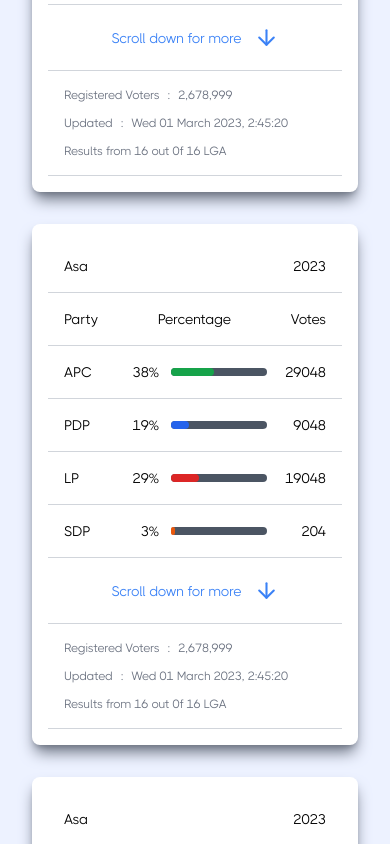
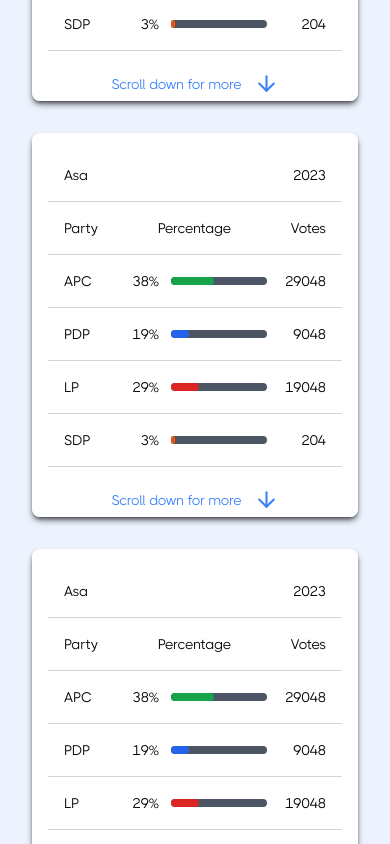
Before and after one commit to thereal-osas/KW-eMS, a React (Create React App) app: page /results in a window 390 px wide. Shown: the part 2621-3465 px from the top of the page. Built offline with nearby package versions, Linux system fonts and the light colour scheme.

Commit message:
election result component update

```diff
--- a/src/Data/Gubernatorial.js
+++ b/src/Data/Gubernatorial.js
@@ -65,7 +65,7 @@
 		category: "gubernatorial",
 		id: "5",
 		name: "Alhaji Yakubu Gobir",
-		party: "",
+		party: "YPP",
 		age: "58",
 		about: `Alhaji Yakubu Gobir, a Wazirin Kasar Hausa, was born in London on October 19, 1965. His father, the
         late Ambassador Abubakar Garba Gobir, began his career in the Northern Nigerian government as a
@@ -83,7 +83,7 @@
 		category: "gubernatorial",
 		id: "6",
 		name: "Mustapha Abdulkareem Abiodun",
-		party: "",
+		party: "PRP",
 		age: "51",
 		about: `Mustapha Abdulkareem Abiodun is currently running for governor in Kwara State. He is 51 years
         old and has the following qualifications: First School Leaving Certificate (F.S.L.C. ), WASSCE, and B.E. in
@@ -106,7 +106,7 @@
 		category: "gubernatorial",
 		id: "8",
 		name: "Aliyu Ahmed",
-		party: "",
+		party: "AAC",
 		age: "42",
 		about: `Aliyu Ahmed is currently running for governor in Kwara State. He is 42 years old and has the following
         qualifications: FSLC (first school leaving certificate) and WAEC.
@@ -117,7 +117,7 @@
 		category: "gubernatorial",
 		id: "9",
 		name: "Mogaji Dauda Salimon",
-		party: "AA1",
+		party: "AA",
 		age: "56",
 		about: `Mogaji Dauda Salimon is a male and the AA party candidate for the 2023 Kwara state gubernatorial
         election. He is 56 years old and has the following qualifications: FSLC (first school leaving certificate) and
@@ -129,7 +129,7 @@
 		category: "gubernatorial",
 		id: "10",
 		name: "Ayo Joel",
-		party: "AA2",
+		party: "ADC",
 		age: "57",
 		about: `Ayo Joel is a male and the governorship candidate of the AA party for the 2023 Kwara state
         gubernatorial election. He is 57 years old
@@ -173,7 +173,7 @@
 		category: "gubernatorial",
 		id: "13",
 		name: "Abubakar Basambo Kabir",
-		party: "APM2",
+		party: "LP",
 		age: "35",
 		about: `Abubakar Basambo Kabir is 35 years old and the APM party candidate for the 2023 Kwara state
         gubernatorial election.
--- a/src/components/ResultComponent.jsx
+++ b/src/components/ResultComponent.jsx
@@ -8,7 +8,7 @@
 	const SDPwidth = "4%";
 
 	return (
-		<section className=" bg-white shadow-gray-500 shadow-lg hover:scale-105 duration-500  text-sm p-4 rounded-lg ">
+		<section className=" bg-white shadow-black/60 shadow-md overflow-y-scroll customscroll h-96 hover:scale-[1.02] duration-200  text-sm p-4 rounded-lg ">
 			<div className="flex justify-between font-medium p-4 border-b-[0.1px] border-gray-300">
 				<span>Asa</span>
 				<span>2023</span>
@@ -71,6 +71,140 @@
 				<span>Scroll down for more</span>
 				<FiArrowDown size={25} />
 			</button>
+			{/* Scroll */}
+			<div className="flex  justify-between p-4 border-b-[0.1px] border-gray-300">
+				<span className="w-[15%]">NNPP</span>
+				<div className="w-3/5 flex items-center justify-end gap-3">
+					<span>1%</span>
+					<div className="w-24  rounded-full h-2 bg-gray-600">
+						<div
+							className="bg-red-900 h-2 rounded-full"
+							style={{ width: SDPwidth }}></div>
+					</div>
+				</div>
+				<span className="w-1/5 text-end">204</span>
+			</div>
+			<div className="flex  justify-between p-4 border-b-[0.1px] border-gray-300">
+				<span className="w-[15%]">NRM</span>
+				<div className="w-3/5 flex items-center justify-end gap-3">
+					<span>1%</span>
+					<div className="w-24  rounded-full h-2 bg-gray-600">
+						<div
+							className="bg-red-900 h-2 rounded-full"
+							style={{ width: SDPwidth }}></div>
+					</div>
+				</div>
+				<span className="w-1/5 text-end">204</span>
+			</div>
+			<div className="flex  justify-between p-4 border-b-[0.1px] border-gray-300">
+				<span className="w-[15%]">ADP</span>
+				<div className="w-3/5 flex items-center justify-end gap-3">
+					<span>1%</span>
+					<div className="w-24  rounded-full h-2 bg-gray-600">
+						<div
+							className="bg-red-900 h-2 rounded-full"
+							style={{ width: SDPwidth }}></div>
+					</div>
+				</div>
+				<span className="w-1/5 text-end">204</span>
+			</div>
+			<div className="flex  justify-between p-4 border-b-[0.1px] border-gray-300">
+				<span className="w-[15%]">APP</span>
+				<div className="w-3/5 flex items-center justify-end gap-3">
+					<span>1%</span>
+					<div className="w-24  rounded-full h-2 bg-gray-600">
+						<div
+							className="bg-red-900 h-2 rounded-full"
+							style={{ width: SDPwidth }}></div>
+					</div>
+				</div>
+				<span className="w-1/5 text-end">204</span>
+			</div>
+			<div className="flex  justify-between p-4 border-b-[0.1px] border-gray-300">
+				<span className="w-[15%]">APM</span>
+				<div className="w-3/5 flex items-center justify-end gap-3">
+					<span>1%</span>
+					<div className="w-24  rounded-full h-2 bg-gray-600">
+						<div
+							className="bg-red-900 h-2 rounded-full"
+							style={{ width: SDPwidth }}></div>
+					</div>
+				</div>
+				<span className="w-1/5 text-end">204</span>
+			</div>
+			<div className="flex  justify-between p-4 border-b-[0.1px] border-gray-300">
+				<span className="w-[15%]">A</span>
+				<div className="w-3/5 flex items-center justify-end gap-3">
+					<span>1%</span>
+					<div className="w-24  rounded-full h-2 bg-gray-600">
+						<div
+							className="bg-red-900 h-2 rounded-full"
+							style={{ width: SDPwidth }}></div>
+					</div>
+				</div>
+				<span className="w-1/5 text-end">204</span>
+			</div>
+			<div className="flex  justify-between p-4 border-b-[0.1px] border-gray-300">
+				<span className="w-[15%]">BP</span>
+				<div className="w-3/5 flex items-center justify-end gap-3">
+					<span>1%</span>
+					<div className="w-24  rounded-full h-2 bg-gray-600">
+						<div
+							className="bg-red-900 h-2 rounded-full"
+							style={{ width: SDPwidth }}></div>
+					</div>
+				</div>
+				<span className="w-1/5 text-end">204</span>
+			</div>
+			<div className="flex  justify-between p-4 border-b-[0.1px] border-gray-300">
+				<span className="w-[15%]">PRP</span>
+				<div className="w-3/5 flex items-center justify-end gap-3">
+					<span>1%</span>
+					<div className="w-24  rounded-full h-2 bg-gray-600">
+						<div
+							className="bg-red-900 h-2 rounded-full"
+							style={{ width: SDPwidth }}></div>
+					</div>
+				</div>
+				<span className="w-1/5 text-end">204</span>
+			</div>
+			<div className="flex  justify-between p-4 border-b-[0.1px] border-gray-300">
+				<span className="w-[15%]">AAC</span>
+				<div className="w-3/5 flex items-center justify-end gap-3">
+					<span>1%</span>
+					<div className="w-24  rounded-full h-2 bg-gray-600">
+						<div
+							className="bg-red-900 h-2 rounded-full"
+							style={{ width: SDPwidth }}></div>
+					</div>
+				</div>
+				<span className="w-1/5 text-end">204</span>
+			</div>
+			<div className="flex  justify-between p-4 border-b-[0.1px] border-gray-300">
+				<span className="w-[15%]">YPP</span>
+				<div className="w-3/5 flex items-center justify-end gap-3">
+					<span>1%</span>
+					<div className="w-24  rounded-full h-2 bg-gray-600">
+						<div
+							className="bg-red-900 h-2 rounded-full"
+							style={{ width: SDPwidth }}></div>
+					</div>
+				</div>
+				<span className="w-1/5 text-end">204</span>
+			</div>
+			<div className="flex  justify-between p-4 border-b-[0.1px] border-gray-300">
+				<span className="w-[15%]">ZLP</span>
+				<div className="w-3/5 flex items-center justify-end gap-3">
+					<span>1%</span>
+					<div className="w-24  rounded-full h-2 bg-gray-600">
+						<div
+							className="bg-red-900 h-2 rounded-full"
+							style={{ width: SDPwidth }}></div>
+					</div>
+				</div>
+				<span className="w-1/5 text-end">204</span>
+			</div>
+
 			<div className="flex flex-col gap-3 justify-center text-xs font-medium text-gray-500 p-4 border-b-[0.1px] border-gray-300">
 				<div className="flex gap-2">
 					<span>Registered Voters</span>
--- a/src/index.css
+++ b/src/index.css
@@ -18,3 +18,16 @@
 	-moz-osx-font-smoothing: grayscale;
 	background-color: #edf2ff;
 }
+.customscroll::-webkit-scrollbar {
+	width: 6px;
+}
+.customscroll ::-webkit-scrollbar-track {
+	background: #f1f1f1;
+}
+.customscroll::-webkit-scrollbar-thumb {
+	background: #888;
+	border-radius: 4px;
+}
+.customscroll::-webkit-scrollbar-thumb:hover {
+	background: #555;
+}
--- a/src/pages/LiveResult.jsx
+++ b/src/pages/LiveResult.jsx
@@ -3,6 +3,103 @@
 
 function LiveResult() {
 	return (
+		<section>
+			<div className="text-xl xs:text-2xl font-semibold text-center p-6">
+				<p>Kwara State Results</p>
+			</div>
+			<div className=" container flex md:flex-row flex-col items-center gap-6 justify-around mx-auto px-6">
+				<div className="flex gap-4 items-center">
+					<label htmlFor="countries">Select State</label>
+					<select
+						id="countries"
+						className="bg-gray-100 border border-gray-300 text-gray-900 text-sm rounded-lg  w-60 px-2.5 py-1  ">
+						<option>ABUJA FCT</option>
+						<option>ABIA</option>
+						<option>ADAMAWA</option>
+						<option>AKWA IBOM</option>
+						<option>ANAMBRA</option>
+						<option>BAUCHI</option>
+						<option>BAYELSA</option>
+						<option>BENUE</option>
+						<option>BORNO</option>
+						<option>CROSS RIVER</option>
+						<option>DELTA</option>
+						<option>EBONYI</option>
+						<option>EDO</option>
+						<option>EKITI</option>
+						<option>ENUGU</option>
+						<option>GOMBE</option>
+						<option>IMO</option>
+						<option>JIGAWA</option>
+						<option>KADUNA</option>
+						<option>KANO</option>
+						<option>KATSINA</option>
+						<option>KEBBI</option>
+						<option>KOGI</option>
+						<option selected>KWARA</option>
+						<option>LAGOS</option>
+						<option>NASSARAWA</option>
+						<option>NIGER</option>
+						<option>OGUN</option>
+						<option>ONDO</option>
+						<option>OSUN</option>
+						<option>OYO</option>
+						<option>PLATEAU</option>
+						<option>RIVERS</option>
+						<option>SOKOTO</option>
+						<option>TARABA</option>
+						<option>YOBE</option>
+						<option>ZAMFARA</option>
+					</select>
+				</div>
+
+				<div className="flex items-center">
+					<label
+						for="simple-search"
+						class="sr-only">
+						Search
+					</label>
+					<div className="relative w-full">
+						<div className="absolute inset-y-0 left-0 flex items-center pl-3 pointer-events-none">
+							<svg
+								aria-hidden="true"
+								className="w-5 h-5 text-gray-500 dark:text-gray-400"
+								fill="currentColor"
+								viewBox="0 0 20 20"
+								xmlns="http://www.w3.org/2000/svg">
+								<path
+									fill-rule="evenodd"
+									d="M8 4a4 4 0 100 8 4 4 0 000-8zM2 8a6 6 0 1110.89 3.476l4.817 4.817a1 1 0 01-1.414 1.414l-4.816-4.816A6 6 0 012 8z"
+									clip-rule="evenodd"></path>
+							</svg>
+						</div>
+						<input
+							type="text"
+							id="simple-search"
+							className="bg-gray-100 border border-gray-300 text-gray-900 text-sm rounded-lg   w-60 pl-10 px-2.5 py-1 placeholder:text-gray-600  "
+							placeholder="Search for LGA"
+							required
+						/>
+					</div>
+					<button
+						type="button"
+						className="px-2.5 py-1 rounded-lg ml-2 text-sm font-medium text-white  active:scale-90 duration-500 focus:outline-none  bg-black/80">
+						<svg
+							className="w-5 h-5"
+							fill="none"
+							stroke="currentColor"
+							viewBox="0 0 24 24"
+							xmlns="http://www.w3.org/2000/svg">
+							<path
+								stroke-linecap="round"
+								stroke-linejoin="round"
+								stroke-width="2"
+								d="M21 21l-6-6m2-5a7 7 0 11-14 0 7 7 0 0114 0z"></path>
+						</svg>
+						<span className="sr-only">Search</span>
+					</button>
+				</div>
+			</div>
 			<div className="container mx-auto  lg:grid-cols-3 sm:grid-cols-2 grid-cols-1 gap-8  p-8 grid">
 				<ResultComponent />
 				<ResultComponent />
@@ -21,6 +118,7 @@
 				<ResultComponent />
 				<ResultComponent />
 			</div>
+		</section>
 	);
 }
 
```
Lines whose indentation alone changed are shown as unchanged.
